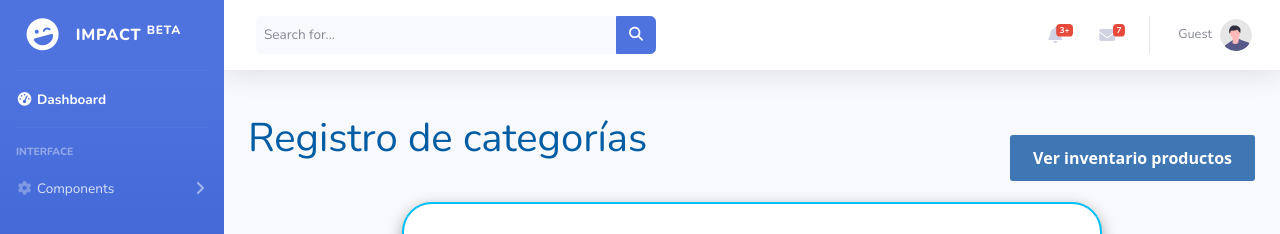
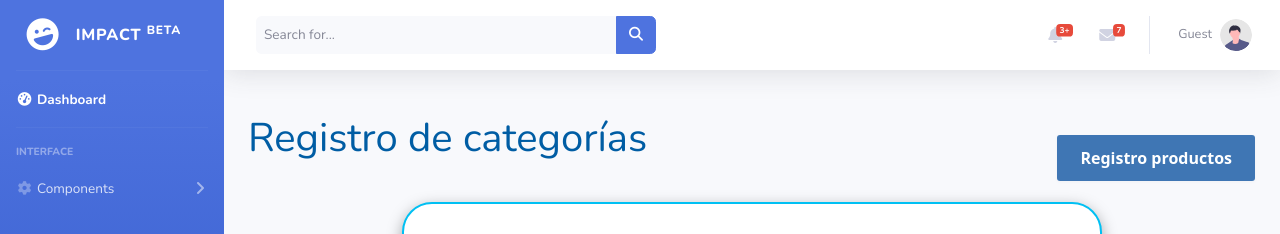
Before and after one commit to felipe-del/impact-app, a React (Vite) app: page /app/categoryRegister in a window 1280 px wide. Shown: the top 234 px of the page. Built offline with nearby package versions, Linux system fonts and the light colour scheme; no server answers.

Commit message:
feat(register): add navigation to product registration page
- Added `handdleRegisterP` function for navigation
- Updated button in `ver-inventario` section for product registration

```diff
--- a/src/pages/products/category/Register.jsx
+++ b/src/pages/products/category/Register.jsx
@@ -55,13 +55,15 @@ const Register = () => {
                 console.error('Error al guardar categoría:', error);
             });
     };
-
+    const handdleRegisterP= ()=>{
+        window.location.href='\productRegister'
+    }
     return (
         <div className="main-container">
             <div className="button-container">
                 <h1>Registro de categorías</h1>
                 <div className="ver-inventario">
-                    <button className="button-5" role="button">Ver inventario productos</button>
+                    <button className="button-5" role="button" onClick={handdleRegisterP} >Registro productos</button>
                 </div>
             </div>
 
@@ -125,7 +127,7 @@ const Register = () => {
                     </div>
 
                     <div className="button">
-                        <button className="button-5" type="submit">Guardar</button>
+                        <button className="button-5" type="submit" role="button">Guardar</button>
                     </div>
                 </form>
             </div>
```
